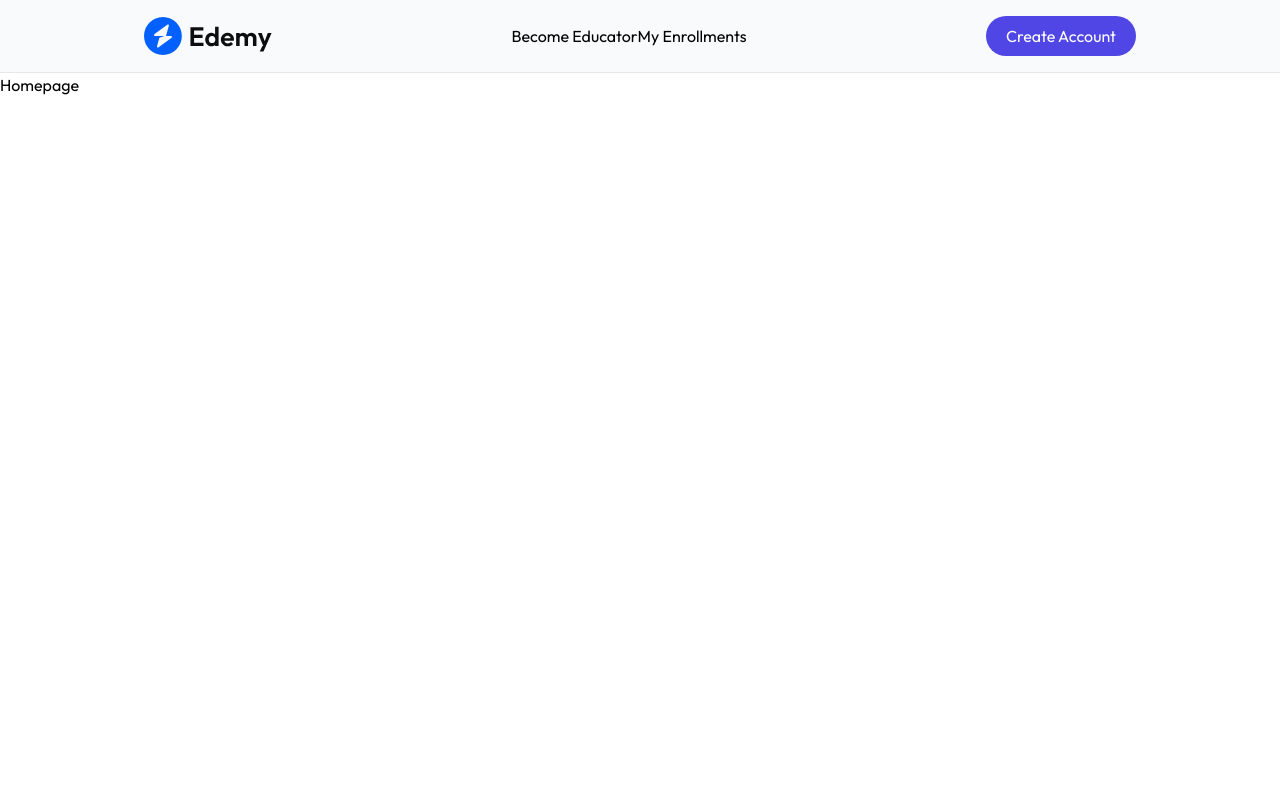
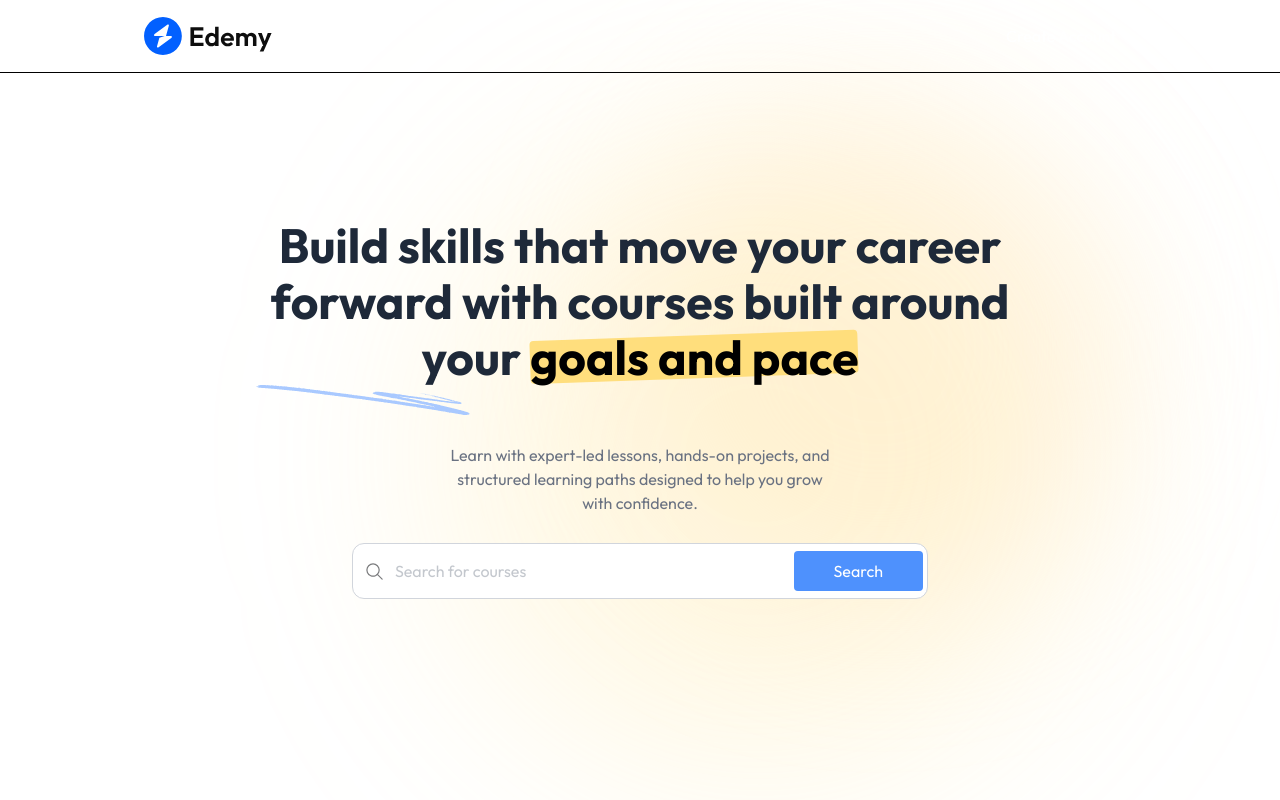
Before and after one commit to Rexxy0011/Lena, a React (Vite) app in the folder client/: page / in a window 1280 px wide. Built offline with nearby package versions, Linux system fonts and the light colour scheme; no server answers.

Commit message:
added the search bar

```diff
--- a/client/src/App.jsx
+++ b/client/src/App.jsx
@@ -21,8 +21,19 @@ import StudentsEnrolled from "./pages/educator/StudentsEnrolled";
 
 const App = () => {
   const isEducatorRoute = useMatch("/educator/*");
+
   return (
-    <div className="text-default min-h-screen bg-white">
+    <div className="relative z-0 min-h-screen bg-white overflow-hidden">
+      {/* Shared background (Student side only) */}
+      {!isEducatorRoute && (
+        <div className="pointer-events-none absolute inset-0 z-0">
+          <div className="absolute right-0 top-0 h-[500px] w-[500px] -translate-x-[30%] translate-y-[20%] rounded-full bg-[#ffedcf]/45 blur-[80px]" />
+          <div className="absolute right-0 top-0 h-[650px] w-[650px] -translate-x-[30%] translate-y-[20%] rounded-full bg-[#ffdc73]/20 blur-[110px]" />
+        </div>
+      )}
+
+      {/* Everything else sits above it */}
+      <div className="relative z-10 text-default min-h-screen">
         {!isEducatorRoute && <Navbar />}
 
         <Routes>
@@ -44,6 +55,7 @@ const App = () => {
           </Route>
         </Routes>
       </div>
+    </div>
   );
 };
 
--- a/client/src/components/student/Hero.jsx
+++ b/client/src/components/student/Hero.jsx
@@ -1,11 +1,35 @@
-import React from "react"
+import React from "react";
+import { assets } from "../../assets/assets";
+import SearchBar from "./SearchBar";
 
 const Hero = () => {
   return (
-    <div>
-      <h1>Hero</h1>
+    <div className="flex flex-col items-center justify-center w-full md:pt-36 pt-20 px-7 md:px-0 space-y-7 text-center">
+      <h1 className="md:text-home-heading-large text-home-heading-small relative font-bold text-gray-800 max-w-3xl mx-auto">
+        Build skills that move your career forward with courses built around
+        your{" "}
+        <span className="relative inline-block">
+          <span className="relative z-10 text-black">goals and pace</span>
+          <span className="pointer-events-none absolute left-0 right-0 top-1/2 z-0 h-[0.9em] -translate-y-1/2 rounded-sm bg-[#ffdc73]/90 rotate-[-2deg]" />
+        </span>
+        <img
+          src={assets.sketch}
+          alt="sketch"
+          className="md:block hidden absolute-bottom-7 right-0"
+        />
+      </h1>
 
+      <p className="md:block hidden text-center text-gray-500 max-w-sm mx-auto">
+        Learn with expert-led lessons, hands-on projects, and structured
+        learning paths designed to help you grow with confidence.
+      </p>
+
+      <p className="md:hidden text-center text-gray-500 max-w-sm mx-auto">
+        Expert-led courses and practical projects to help you grow with
+        confidence.
+      </p>
+      <SearchBar />
     </div>
-  )
-}
-export default Hero
+  );
+};
+export default Hero;
--- a/client/src/components/student/Navbar.jsx
+++ b/client/src/components/student/Navbar.jsx
@@ -1,36 +1,79 @@
 import React from "react";
 import { assets } from "../../assets/assets";
-import { Link } from "react-router-dom";
+import { Link, useLocation } from "react-router-dom";
+import { useClerk, UserButton, useUser } from "@clerk/clerk-react";
 
 const Navbar = () => {
+  const location = useLocation();
   const isCourseListPage = location.pathname.includes("/course-list");
+
+  const { openSignIn } = useClerk();
+  const { user } = useUser();
+
   return (
     <div
-      className={`flex items-center justify-between px-4 sm:px-10 md:px-14 lg:px-36 border-b border-border py-4 ${isCourseListPage ? "bg-white" : "bg-bg"}`}
+      className={`flex w-full items-center justify-between px-4 sm:px-10 md:px-14 lg:px-36 border-b border-border py-4 ${
+        isCourseListPage ? "bg-white" : "bg-bg"
+      }`}
     >
-      <img
-        src={assets.logo}
-        alt="logo"
-        className="w-28 lg:w-32 cursor-pointer"
-      />
-      <div className="flex-items-center gap-5">
-        <button>Become Educator</button>
-        <Link to="/my-enrollments">My Enrollments</Link>
+      {/* Logo */}
+      <Link to="/" className="shrink-0">
+        <img src={assets.logo} alt="logo" className="w-28 lg:w-32" />
+      </Link>
+
+      {/* Right Side (links + profile aligned together) */}
+      <div className="flex items-center gap-3 sm:gap-5">
+        {/* Desktop Links (right beside profile) */}
+        {user && (
+          <div className="hidden md:flex items-center gap-3">
+            <button className="text-gray-600 hover:text-gray-900">
+              Become Educator
+            </button>
+
+            <span className="h-4 w-px bg-gray-300" />
+
+            <Link
+              to="/my-enrollments"
+              className="text-gray-600 hover:text-gray-900"
+            >
+              My Enrollments
+            </Link>
+          </div>
+        )}
+
+        {/* Auth / Profile */}
+        {user ? (
+          <UserButton />
+        ) : (
+          <>
+            {/* Desktop */}
+            <button
+              onClick={() => openSignIn()}
+              className="hidden md:inline-flex bg-primary text-white px-5 py-2 rounded-full"
+            >
+              Create Account
+            </button>
+
+            {/* Mobile */}
+            <button onClick={() => openSignIn()} className="md:hidden p-1">
+              <img src={assets.user_icon} alt="user" />
+            </button>
+          </>
+        )}
       </div>
-      <button className="bg-primary text-white px-5 py-2 rounded-full">
-        Create Account
-      </button>
-      {/* for phone Screens */}
-      <div className="md:hidden flex items-center gap-2 sm:gap-5 text-gray-500">
-        <div>
-          <button>Become Educator</button>
-          <Link to="/my-enrollments">My Enrollments</Link>
+
+      {/* Mobile (optional links beside profile/icon) */}
+      {user && (
+        <div className="md:hidden flex items-center gap-2 text-gray-500">
+          <button className="hover:text-gray-900">Educator</button>
+          <span className="h-4 w-px bg-gray-300" />
+          <Link to="/my-enrollments" className="hover:text-gray-900">
+            Enrollments
+          </Link>
         </div>
-        <button>
-          <img src={assets.user_icon} alt="" className="" />
-        </button>
-      </div>
+      )}
     </div>
   );
 };
+
 export default Navbar;
--- a/client/src/components/student/SearchBar.jsx
+++ b/client/src/components/student/SearchBar.jsx
@@ -1,11 +1,43 @@
-import React from "react"
+import React, { useState } from "react";
+import { assets } from "../../assets/assets";
+import { useNavigate } from "react-router-dom";
 
-const SearchBar = () => {
+const SearchBar = ({ data }) => {
+  const navigate = useNavigate();
+  const [input, setInput] = useState(data ? data : "");
+
+  const onSearchHandler = (e) => {
+    e.preventDefault();
+    navigate("/course-list/" + input);
+  };
+
   return (
-    <div>
-      <h1>SearchBar</h1>
+    <form
+      onSubmit={onSearchHandler}
+      className="max-w-xl w-full md:h-14 h-12 flex items-center bg-white border border-gray-300 rounded-xl"
+    >
+      <img
+        src={assets.search_icon}
+        alt="search"
+        className="md:w-auto w-10 px-3"
+      />
 
-    </div>
-  )
-}
-export default SearchBar
+      <input
+        onChange={(e) => setInput(e.target.value)}
+        value={input}
+        type="text"
+        placeholder="Search for courses"
+        className="w-full outline-none text-gray-500/80"
+      />
+
+      <button
+        type="submit"
+        className="bg-[#4e91fd] rounded text-white md:px-10 px-7 md:py-2 mx-1"
+      >
+        Search
+      </button>
+    </form>
+  );
+};
+
+export default SearchBar;
--- a/client/src/index.css
+++ b/client/src/index.css
@@ -3,23 +3,22 @@
 @import "tailwindcss";
 
 @theme {
-  /* Colors */
-  --color-bg: #f9fafb;
-  --color-primary: #4f46e5;
-  --color-primary-hover: #4338ca;
-  --color-accent: #f59e0b;
-  --color-accent-hover: #d97706;
-  --color-text: #111827;
-  --color-text-muted: #6b7280;
-  --color-white: #ffffff;
-  --color-border: #e5e7eb;
-  --color-card: #ffffff;
-  --color-success: #10b981;
-  --color-error: #ef4444;
+  --font-outfit: "Outfit", sans-serif;
 
-  /* Fonts */
-  --font-outfit: "Outfit", sans-serif;
-  --font-inter: "Inter", sans-serif;
+  --text-home-heading-small: 28px;
+  --text-home-heading-small--line-height: 36px;
+
+  --text-home-heading-large: 48px;
+  --text-home-heading-large--line-height: 56px;
+
+  --text-course-details-heading-small: 26px;
+  --text-course-details-heading-small--line-height: 36px;
+
+  --text-course-details-heading-large: 36px;
+  --text-course-details-heading-large--line-height: 44px;
+
+  --text-defult: 16px;
+  --text-defult--line-height: 22px;
 }
 
 * {
--- a/client/src/pages/student/Home.jsx
+++ b/client/src/pages/student/Home.jsx
@@ -1,11 +1,11 @@
-import React from "react"
+import React from "react";
+import Hero from "../../components/student/Hero";
 
 const Home = () => {
   return (
-    <div>
-      <h1>Homepage</h1>
-
+    <div className="flex flex-col items-center space-y-7">
+      <Hero />
     </div>
-  )
-}
-export default Home
+  );
+};
+export default Home;
```
Lines whose indentation alone changed are shown as unchanged.
